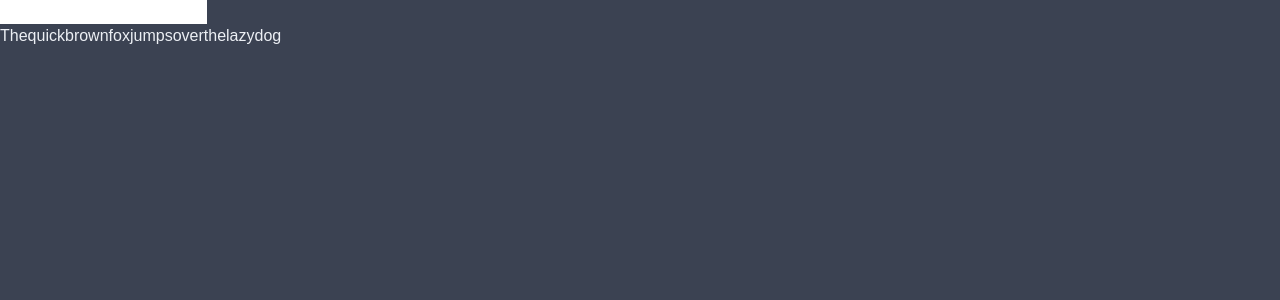
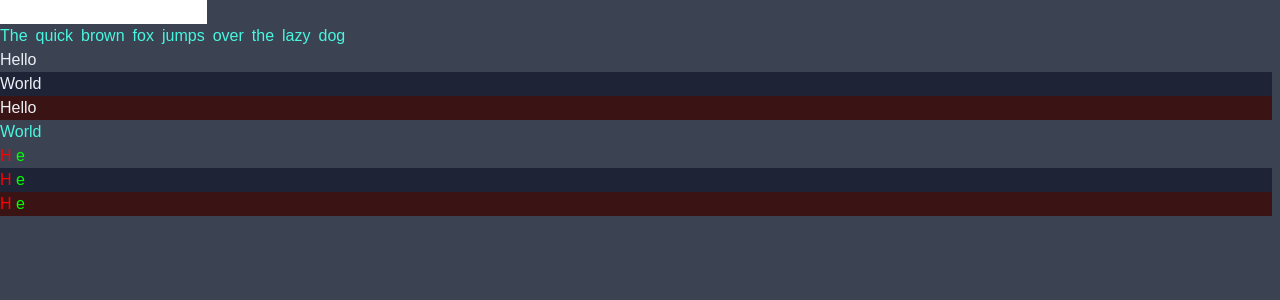
Before and after one commit to Noway-code/TypeAlongSvelte, a SvelteKit app: page /game in a window 1280 px wide. Shown: the top 300 px of the page. Built offline with nearby package versions, Linux system fonts and the light colour scheme.

Commit message:
Word and letter CSS classes

```diff
--- a/src/app.css
+++ b/src/app.css
@@ -17,3 +17,31 @@ h1 {
     font-size: 2rem;
     margin-bottom: 1rem;
 }
+
+input {
+    color: black;
+}
+
+.word {
+    margin-right: .5rem;
+}
+
+.active {
+    background-color: #1e2336;
+}
+
+.typed {
+    background-color: #3a1414;
+}
+
+.letter {
+    color: #49f6df;
+}
+
+.incorrect {
+    color: red;
+}
+
+.correct {
+    color: #00ff00;
+}
--- a/src/routes/game/+page.svelte
+++ b/src/routes/game/+page.svelte
@@ -1,18 +1,19 @@
 <script>
 	/* eslint-disable @typescript-eslint/no-unused-vars */
-	let words = "The quick brown fox jumps over the lazy dog".split(' ');
+	let words = 'The quick brown fox jumps over the lazy dog'.split(' ');
 
-	let typedLetter = ''
+	let typedLetter = '';
 	let wordIndex = 0;
 	let characterIndex = 0;
 
-	let wordsEL
-	let letterEl
-	let inputEl
+	let wordsEL;
+	let letterEl;
+	let inputEl;
 
 	function handleKeyDown(event) {
 
 	}
+
 	function updateGameState() {
 
 	}
@@ -20,9 +21,9 @@
 
 <div class="game">
 	<input bind:this={inputEl}
-	bind:value={typedLetter}
-	on:input={updateGameState()}
-	on:keydown={handleKeyDown()}>
+				 bind:value={typedLetter}
+				 on:input={updateGameState()}
+				 on:keydown={handleKeyDown()}>
 
 	<div bind:this={wordsEL} class="words">
 		{#each words as word}
@@ -33,10 +34,26 @@
 			</span>
 		{/each}
 	</div>
+
+	<div class="word">Hello</div>
+	<div class="word active">World</div>
+	<div class="word typed">Hello</div>
+	<div class="letter ">World</div>
+
+
+	<div class="word">
+		<span class="letter incorrect">H</span>
+		<span class="letter correct">e</span>
+	</div>
+
+	<div class="word active">
+		<span class="letter incorrect">H</span>
+		<span class="letter correct">e</span>
+	</div>
+
+	<div class="word typed">
+		<span class="letter incorrect">H</span>
+		<span class="letter correct">e</span>
+	</div>
+
 </div>
-
-<style>
-	input {
-			color: black;
-	}
-</style>
```
